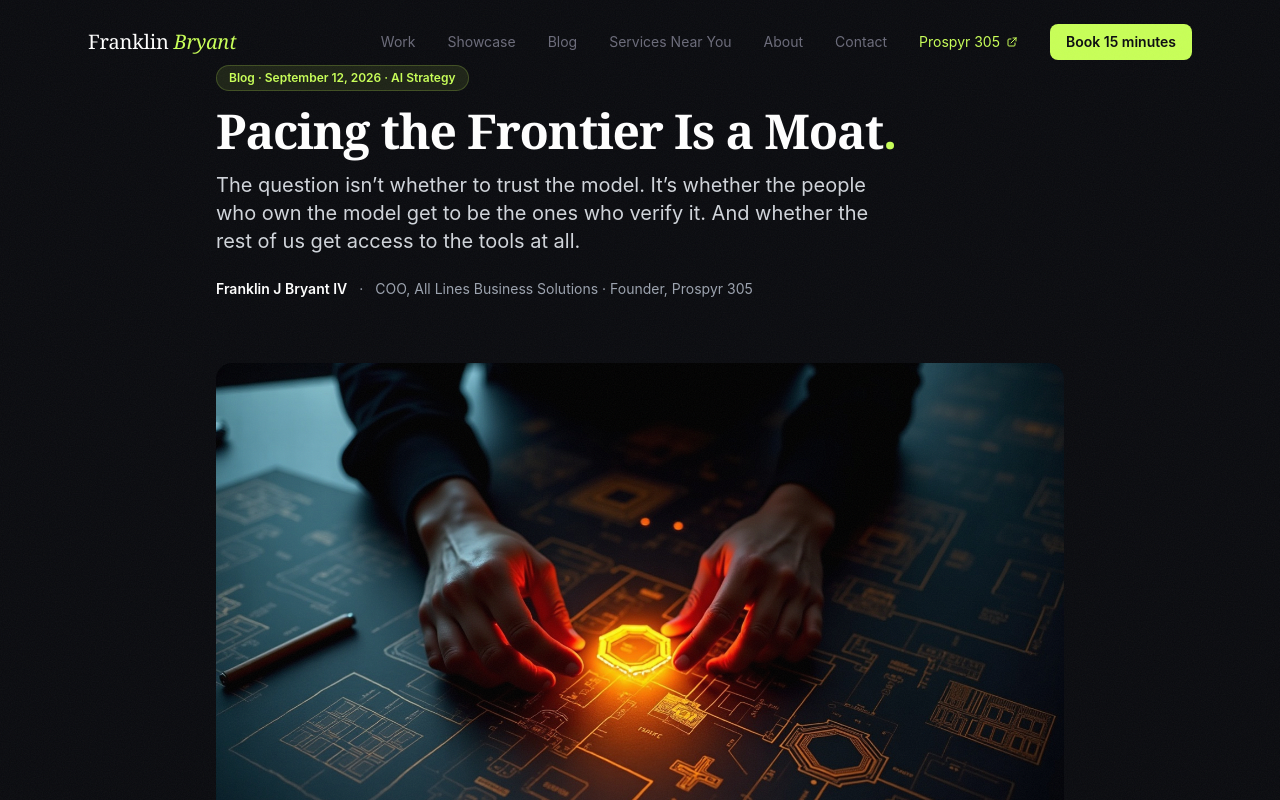
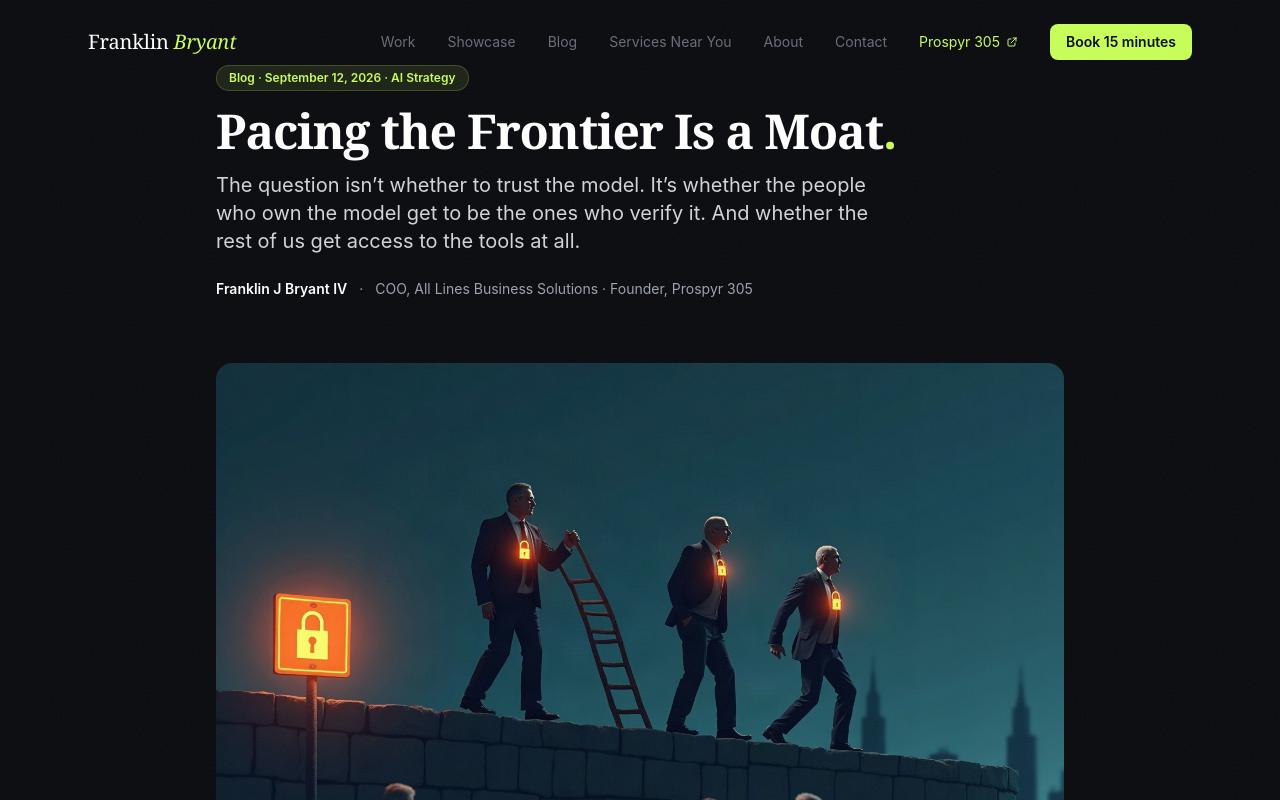
Before and after one commit to FranklinIV94/franklin-portfolio, a Next.js app: page /blog/pacing-the-frontier-is-a-moat in a window 1280 px wide. Shown: the top 800 px of the page. Built offline with nearby package versions, Linux system fonts and the light colour scheme.

Commit message:
feat(blog): add custom hero image for pacing-frontier post
Pulling up the ladder illustration: three moguls at top of wall, crowd below, speed limit sign. Replaces placeholder.

```diff
--- a/app/blog/pacing-the-frontier-is-a-moat/page.tsx
+++ b/app/blog/pacing-the-frontier-is-a-moat/page.tsx
@@ -5,7 +5,7 @@ export const metadata = {
   openGraph: {
     title: 'Pacing the Frontier Is a Moat',
     description: 'Three billionaires who already crossed the finish line are pulling up the ladder. The public gets regulated out of the frontier. The private sector keeps the advantage.',
-    images: ['/blog/governance-by-default-hero.jpg'],
+    images: ['/blog/pacing-frontier-moat-hero.jpg'],
   },
 };
 
@@ -69,7 +69,7 @@ export default function PacingFrontierMoat() {
 
       <figure className="mb-16 overflow-hidden rounded-2xl">
         <img
-          src="/blog/governance-by-default-hero.jpg"
+          src="/blog/pacing-frontier-moat-hero.jpg"
           alt="Three wealthy tech moguls at the top of a wall pulling up a ladder behind them, a speed limit sign at the top, a crowd of smaller developers below unable to reach the ladder"
           className="w-full"
         />
```
Also changed, not shown: public/blog/pacing-frontier-moat-hero.jpg (added).
